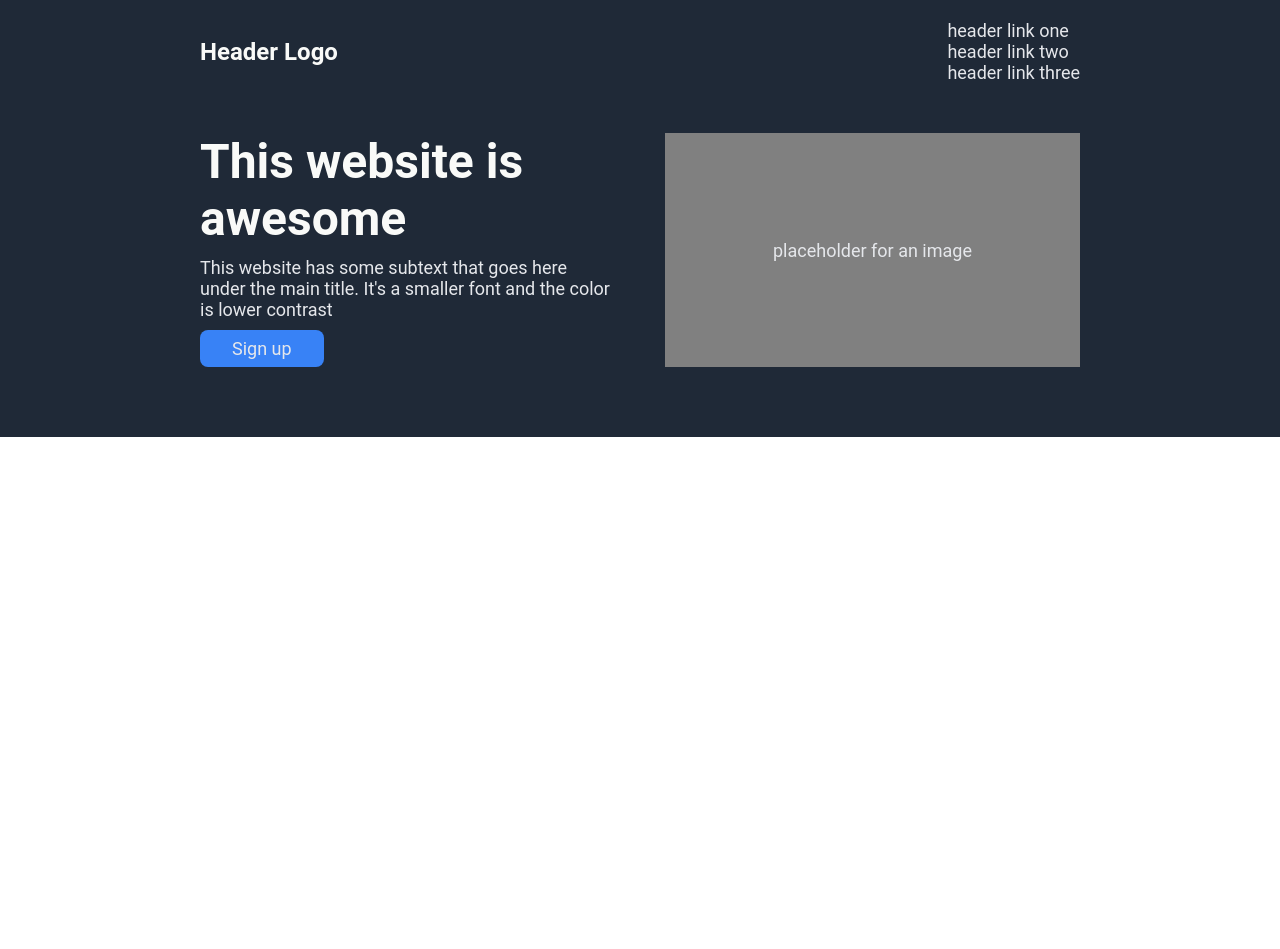
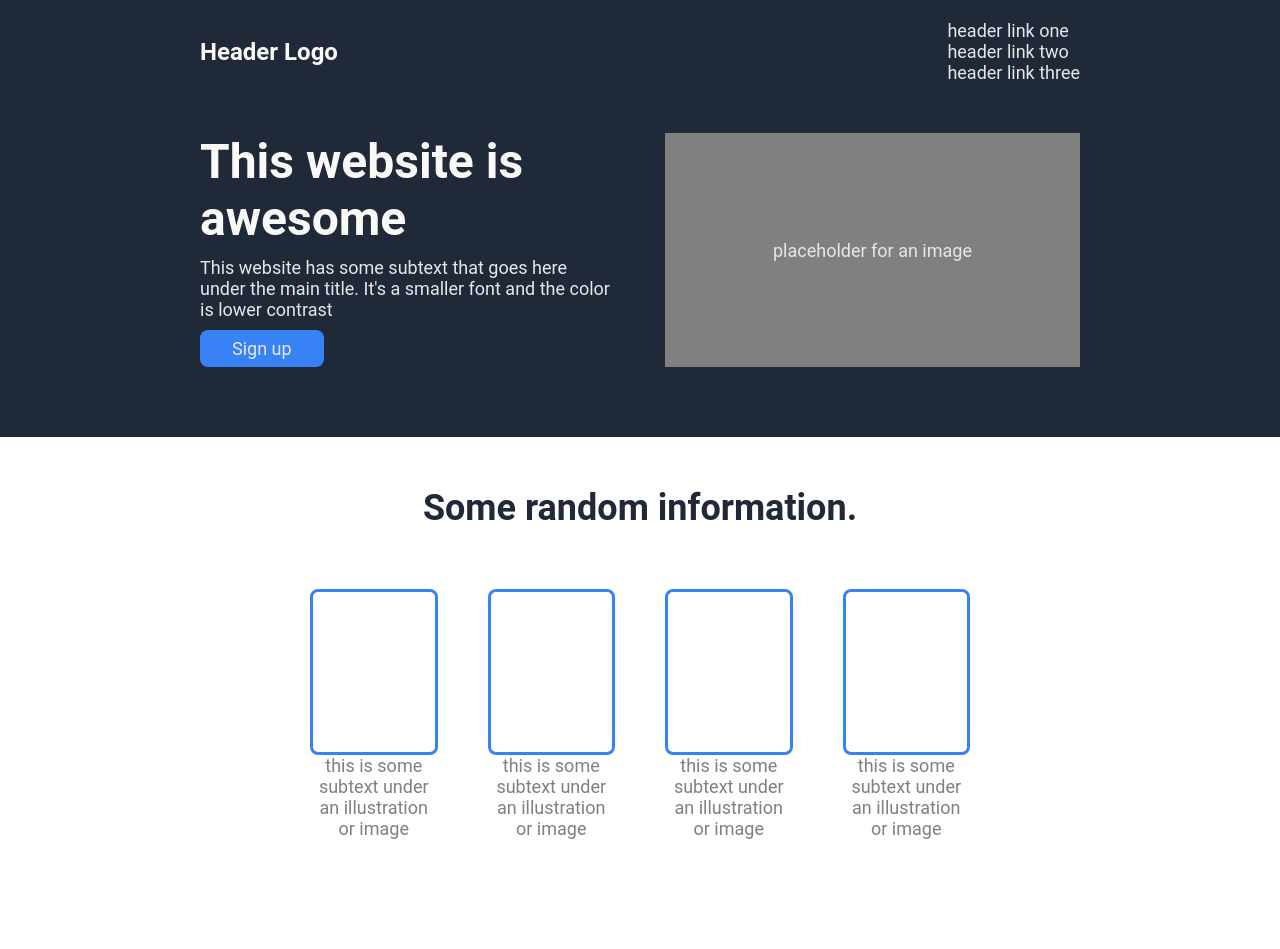
Before and after one commit to Jjay35/odin_landingPage, a plain HTML site: page index.html in a window 1280 px wide. Before the commit the page ends 800 px from the top, so only its background shows below. Drawn offline with Linux system fonts and the light colour scheme.

Commit message:
Finished 2nd section of landing page

```diff
--- a/index.html
+++ b/index.html
@@ -38,6 +38,28 @@
     </div>
 </div>
 
+<div class="section2">
+    <h1>Some random information.</h1>
+    <div class="container">
+        <div class="card">
+            <div class="box"></div><p>this is some subtext under an illustration or image</p>
+        </div>
+
+        <div class="card">
+            <div class="box"></div><p>this is some subtext under an illustration or image</p>
+        </div>
+
+        <div class="card">
+            <div class="box"></div><p>this is some subtext under an illustration or image</p>
+        </div>
+
+        <div class="card">
+            <div class="box"></div><p>this is some subtext under an illustration or image</p>
+        </div>
+    </div>
+</div>
+
+
 
 
 </body>
--- a/style.css
+++ b/style.css
@@ -76,3 +76,42 @@ h3{
     border: #1F2937;
     margin-top: 10px;
 }
+
+/*---Second Section---*/
+.section2{
+    display: flex;
+    justify-content: center;
+    align-items:center;
+    padding: 50px;
+}
+
+.section2 h1{
+    font-size: 36px;
+    color: #1F2937;
+    font-style: extra-bold;
+}
+
+.section2 p{
+    color: grey;
+    text-align: center;
+}
+
+.container{
+    display: flex;
+    flex-direction: row;
+    justify-content:center;
+    align-items: center;
+    gap: 50px;
+    padding: 60px 260px;
+}
+
+.card{
+    display: flex;
+
+}
+
+.box{
+    border: 3px solid #3882F6;
+    border-radius: 8px;
+    padding: 80px 0px;
+}
```
